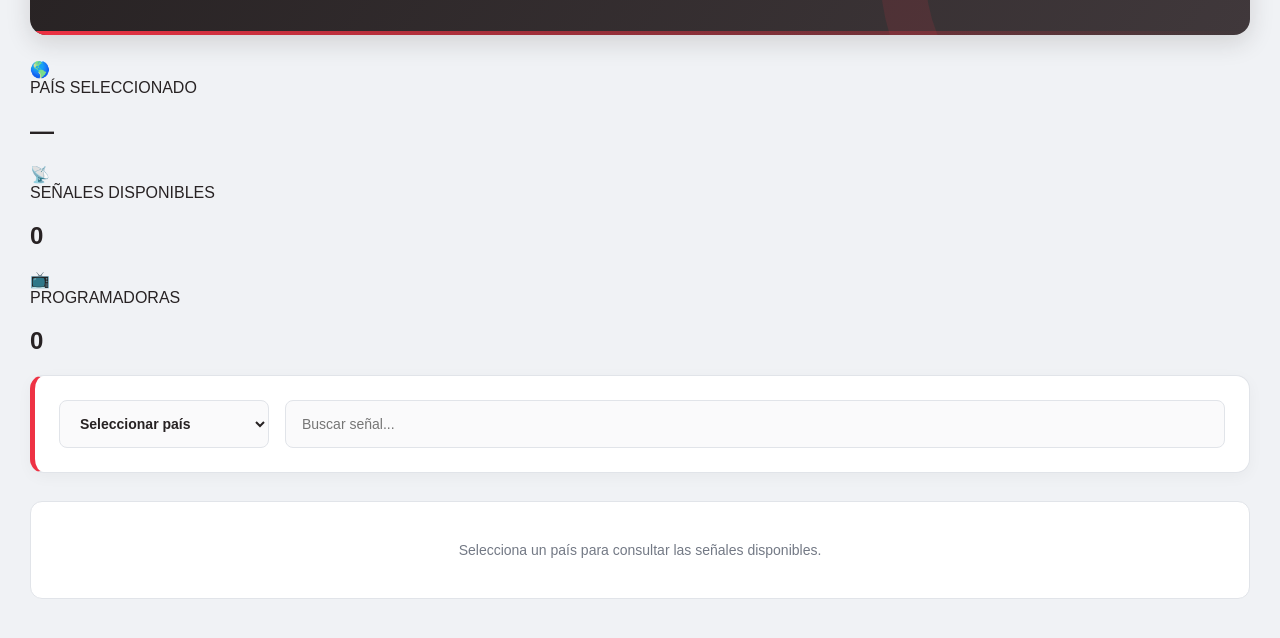
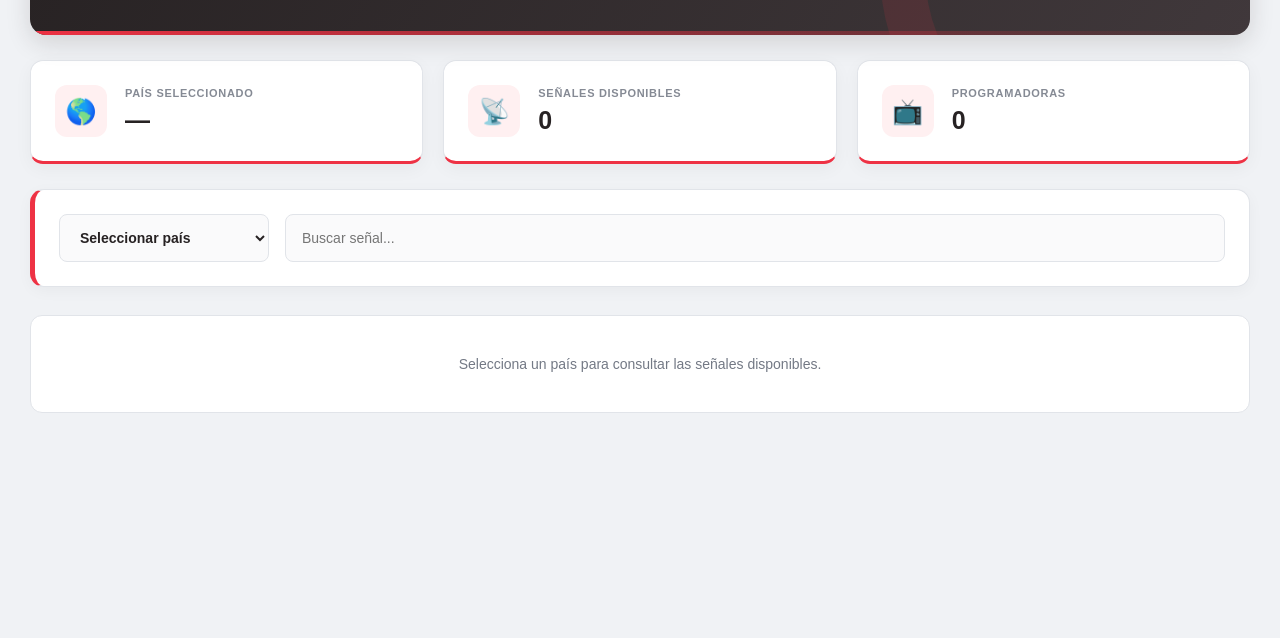
Before and after one commit to televvdsoporte/Parametros_satelitales, a plain HTML site: page index.html in a window 1280 px wide. Shown: the part 150-788 px from the top of the page. Drawn offline with Linux system fonts and the light colour scheme.

Commit message:
Update estilos.css

```diff
--- a/css/estilos.css
+++ b/css/estilos.css
@@ -322,3 +322,75 @@ tr:last-child td {
         padding: 11px;
     }
 }
+
+/* =====================================
+   TARJETAS DE INDICADORES
+===================================== */
+
+.indicadores {
+    display: grid;
+    grid-template-columns: repeat(3, 1fr);
+    gap: 20px;
+    margin-bottom: 25px;
+}
+
+.tarjeta-indicador {
+    display: flex;
+    align-items: center;
+    gap: 18px;
+    background: #FFFFFF;
+    padding: 24px;
+    border-radius: 13px;
+    border: 1px solid #E1E4E9;
+    border-bottom: 3px solid #EE3244;
+    box-shadow: 0 5px 18px rgba(0, 0, 0, 0.045);
+    transition: transform 0.2s, box-shadow 0.2s;
+}
+
+.tarjeta-indicador:hover {
+    transform: translateY(-3px);
+    box-shadow: 0 9px 24px rgba(0, 0, 0, 0.08);
+}
+
+.indicador-icono {
+    width: 52px;
+    height: 52px;
+    min-width: 52px;
+    display: flex;
+    align-items: center;
+    justify-content: center;
+    background: #FFF0F1;
+    border-radius: 12px;
+    font-size: 25px;
+}
+
+.indicador-titulo {
+    display: block;
+    color: #858A94;
+    font-size: 11px;
+    font-weight: 700;
+    letter-spacing: 0.7px;
+    margin-bottom: 7px;
+}
+
+.tarjeta-indicador h2 {
+    margin: 0;
+    color: #272223;
+    font-size: 25px;
+    font-weight: 700;
+}
+
+/* Adaptación para móviles */
+
+@media (max-width: 700px) {
+
+    .indicadores {
+        grid-template-columns: 1fr;
+        gap: 12px;
+    }
+
+    .tarjeta-indicador {
+        padding: 18px;
+    }
+
+}
```
